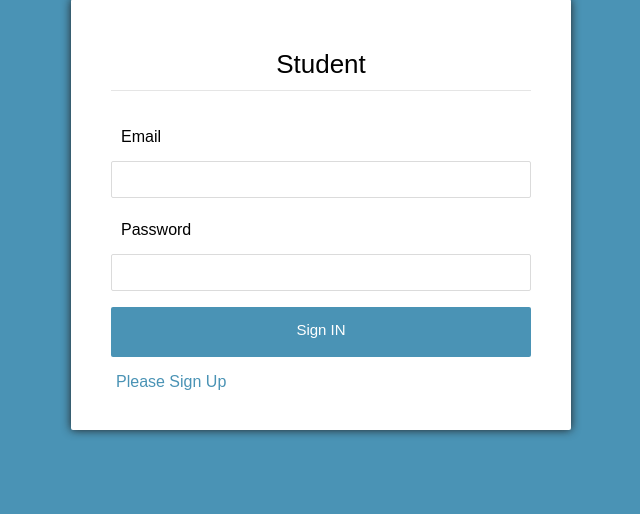
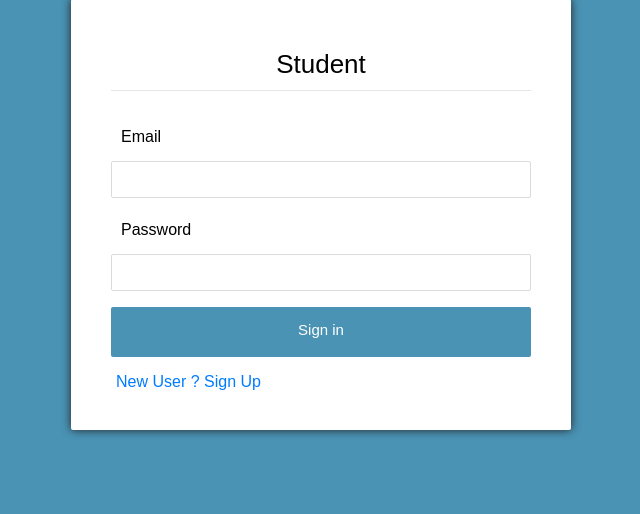
Before and after one commit to gaurav-hub319/learning-plateform, a PHP site: page /student.php in a window 1280 px wide. Shown: the part 51-565 px from the top of the page, without its empty margins (319-959 px from the left). Run offline with PHP 8.4, Linux system fonts and the light colour scheme; some libraries are stand-ins or nearby versions.

Commit message:
Update student.php

```diff
--- a/student.php
+++ b/student.php
@@ -105,10 +105,10 @@ form {
       <input id="password" name="password" type="password">
     </p>
     <p>
-      <input type="submit" value="Sign IN" id="submit" name="student">
+      <input type="submit" value="Sign in" id="submit" name="student">
     </p>
-    <p >
-     <a href="studentsignup.php" style="padding:5px;font-size:16px;color:#4a93b5;">Please Sign Up</a>
+    <p>
+     <a href="studentsignup.php" style="padding:5px;font-size:16px;">New User ? Sign Up</a>
     </p>
   </form>
       <script src="https://code.jquery.com/jquery-3.2.1.slim.min.js" integrity="sha384-KJ3o2DKtIkvYIK3UENzmM7KCkRr/rE9/Qpg6aAZGJwFDMVNA/GpGFF93hXpG5KkN" crossorigin="anonymous"></script>
```
